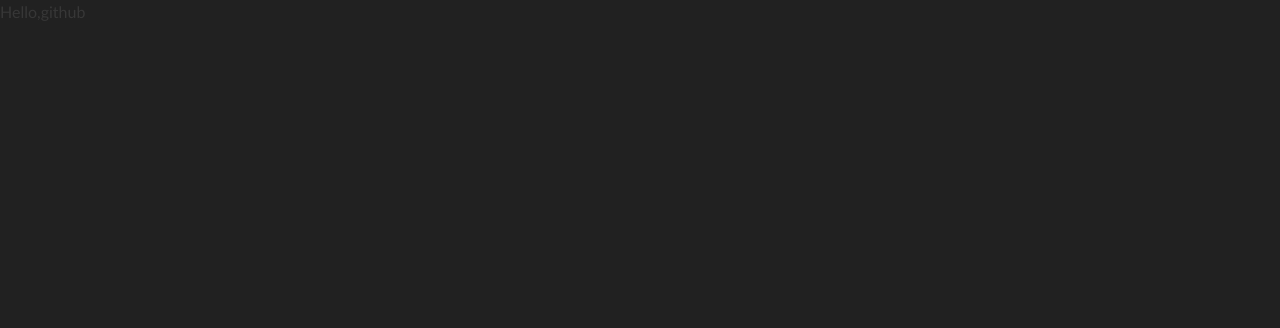
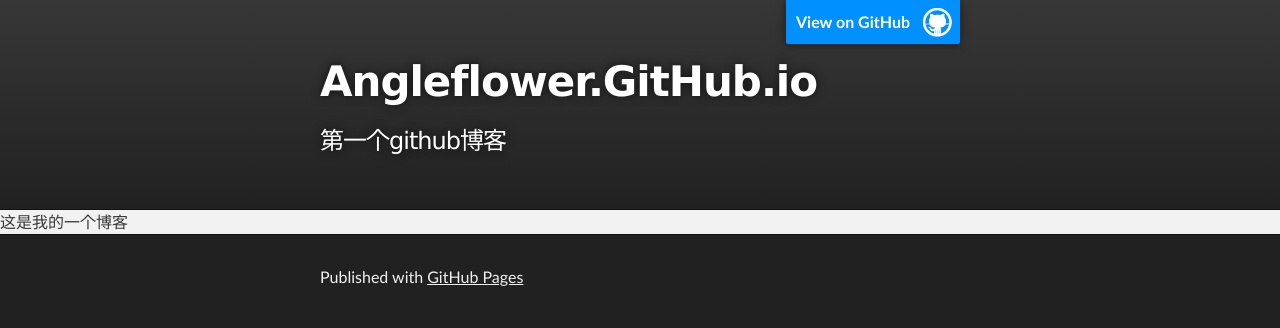
Before and after one commit to angleflower/angleflower.github.io, a plain HTML site: page index.html in a window 1280 px wide. Drawn offline with Linux system fonts and the light colour scheme.

Commit message:
这是我的测试

```diff
--- a/index.html
+++ b/index.html
@@ -13,12 +13,27 @@
 
   <body>
 
+    <!-- HEADER -->
+    <div id="header_wrap" class="outer">
+        <header class="inner">
+          <a id="forkme_banner" href="https://github.com/angleflower">View on GitHub</a>
 
-    <div id="wrapper">
-        <div>
-            Hello,github
-        </div>
+          <h1 id="project_title">Angleflower.GitHub.io</h1>
+          <h2 id="project_tagline">第一个github博客</h2>
 
+        </header>
+    </div>
+
+    <!-- MAIN CONTENT -->
+    <div id="main_content_wrap" class="outer">
+      这是我的一个博客
+    </div>
+
+    <!-- FOOTER  -->
+    <div id="footer_wrap" class="outer">
+      <footer class="inner">
+        <p>Published with <a href="https://pages.github.com">GitHub Pages</a></p>
+      </footer>
     </div>
 
 
```
